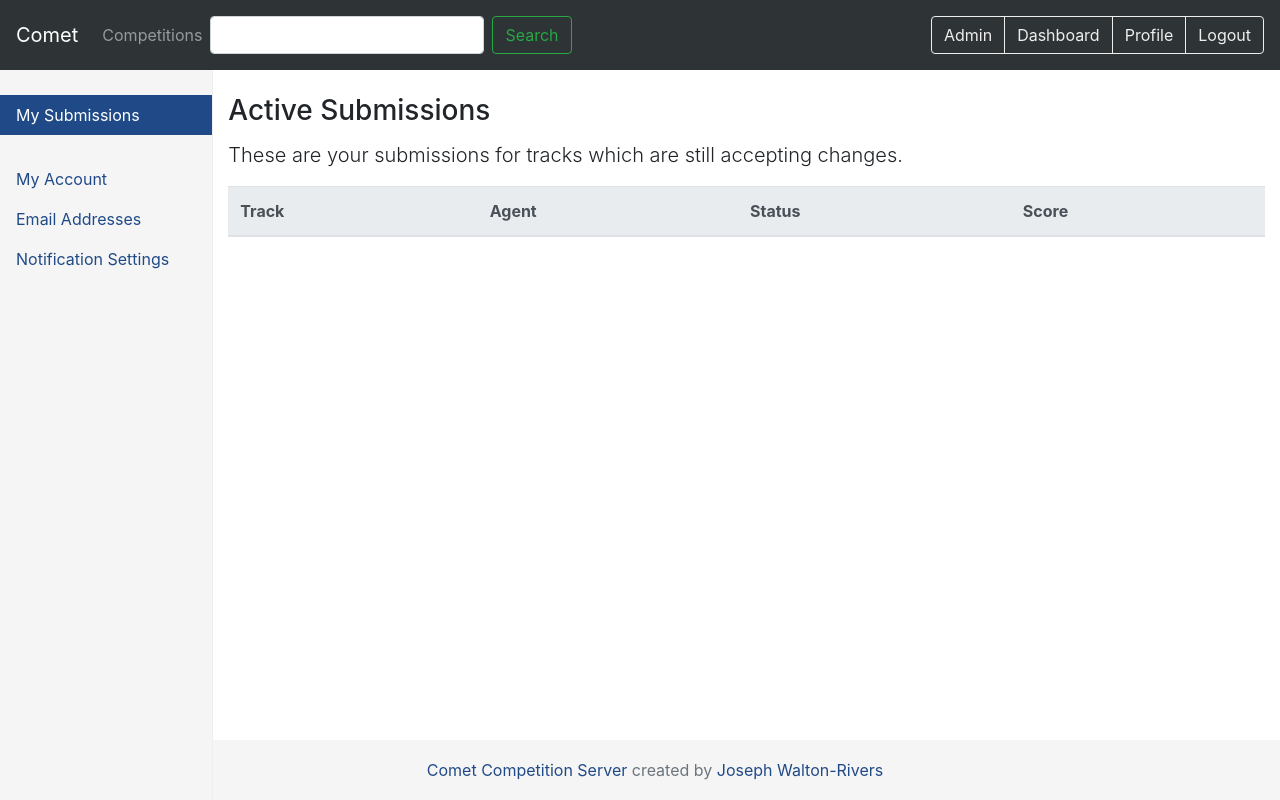
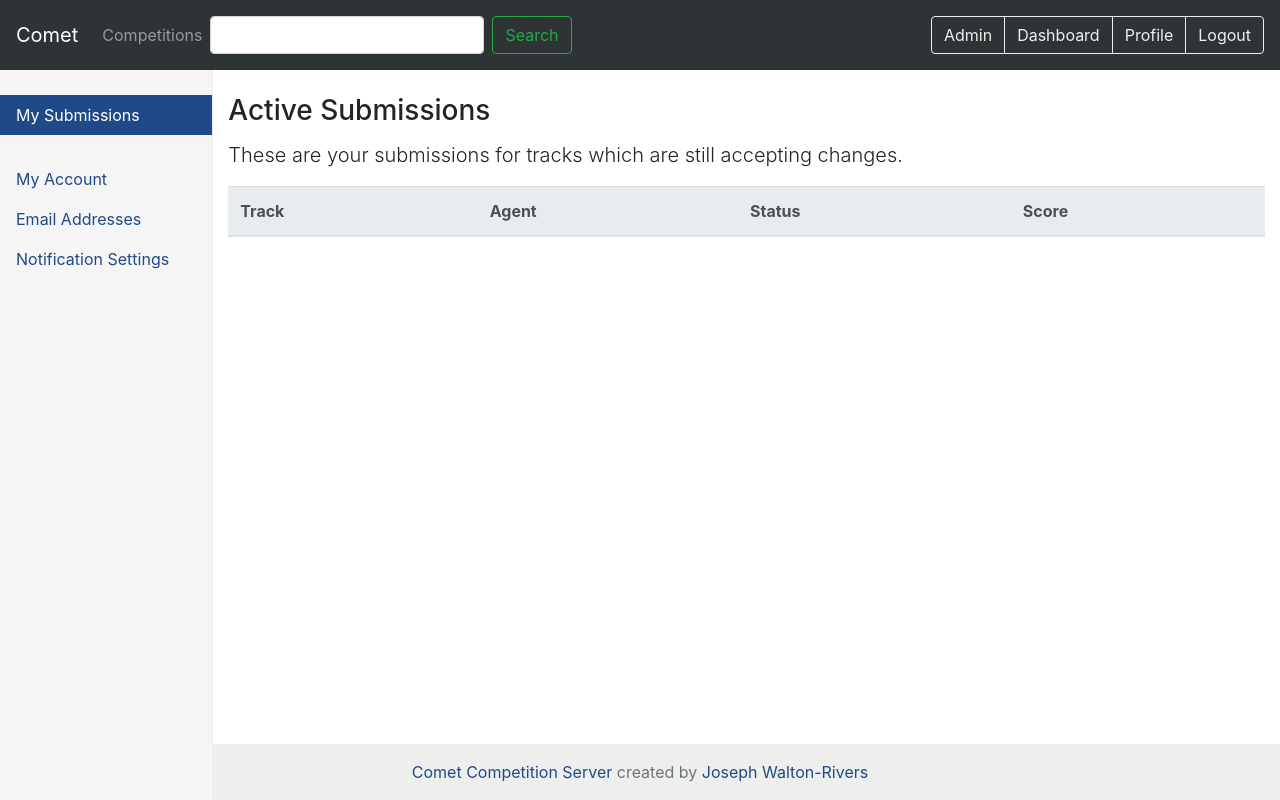
Before and after one commit to fossgalaxy/comet, a Django app: page /competitions/db in a window 1280 px wide. Run offline with Django 3.2, Linux system fonts and the light colour scheme; the visitor is signed in with stand-in values (Sample User, id 1); data that the repository does not hold is empty; some libraries are stand-ins or nearby versions.

Commit message:
use bootstrap 4 footer code

```diff
--- a/data/static/css/main.css
+++ b/data/static/css/main.css
@@ -52,23 +52,6 @@
  * Footer
  * modified from static footer example
  */
-html{
-	position: relative;
-	min-height: 100%;
-}
-
-body {
-	margin-bottom: 60px;
-}
-
-.footer {
-	position: absolute;
-	bottom: 0;
-	width: 100%;
-	height: 60px;
-	line-height: 60px;
-	background-color: #f5f5f5;
-}
 
 .btn-circle {
   width: 100px;
--- a/data/templates/base.html
+++ b/data/templates/base.html
@@ -1,5 +1,5 @@
 <!DOCTYPE html>
-<html>
+<html class="h-100" lang="en" >
 	<head>
 		<title>{% if request.site %}{{request.site.name}} - {% endif %}{% block head_title %}{% endblock %}</title>
 		{% load bootstrap4 static %}
@@ -24,7 +24,8 @@
 		{% block extra_head %}
 		{% endblock %}
 	</head>
-	<body>
+	<body class="d-flex flex-column h-100">
+		<header>
 		{% block navbar %}
 		<nav class="navbar navbar-expand navbar-dark bg-dark" style="position: sticky; top: 0; z-index: 1071">
 			<a class="navbar-brand" href="{% url 'home' %}">Comet</a>
@@ -63,7 +64,9 @@
 					</div>
 		</nav>
 		{% endblock %}
+		</header>
 
+		<main class="flex-shrink-0" role="main">
 		{% block container %}
 		<div class="container mt-3" >
 
@@ -78,11 +81,13 @@
 			{% endblock %}
 		</div>
 		{% endblock %}
-			<footer class="footer text-muted text-center">
-				<div class="container">
-					<a href="https://git.fossgalaxy.com/iggi/Comet">Comet Competition Server</a> created by <a href="http://www.webpigeon.me.uk">Joseph Walton-Rivers</a>
-				</div>
-			</footer>
+		</main>
+
+		<footer class="mt-auto py-3 text-muted bg-light text-center">
+			<div class="container">
+				<a href="https://git.fossgalaxy.com/iggi/Comet">Comet Competition Server</a> created by <a href="http://www.webpigeon.me.uk">Joseph Walton-Rivers</a>
+			</div>
+		</footer>
 
 	</body>
 </html>
--- a/fg_competitions/templates/fg_competitions/track_filter.html
+++ b/fg_competitions/templates/fg_competitions/track_filter.html
@@ -83,7 +83,7 @@
 </div>
 
 {% if is_paginated %}
-<nav aria-label="Page navigation">
+<nav aria-label="Page navigation" class="my-3">
 	<ul class="pagination justify-content-center">
 		{% if page_obj.has_previous %}
 		<li class="page-item">
```
